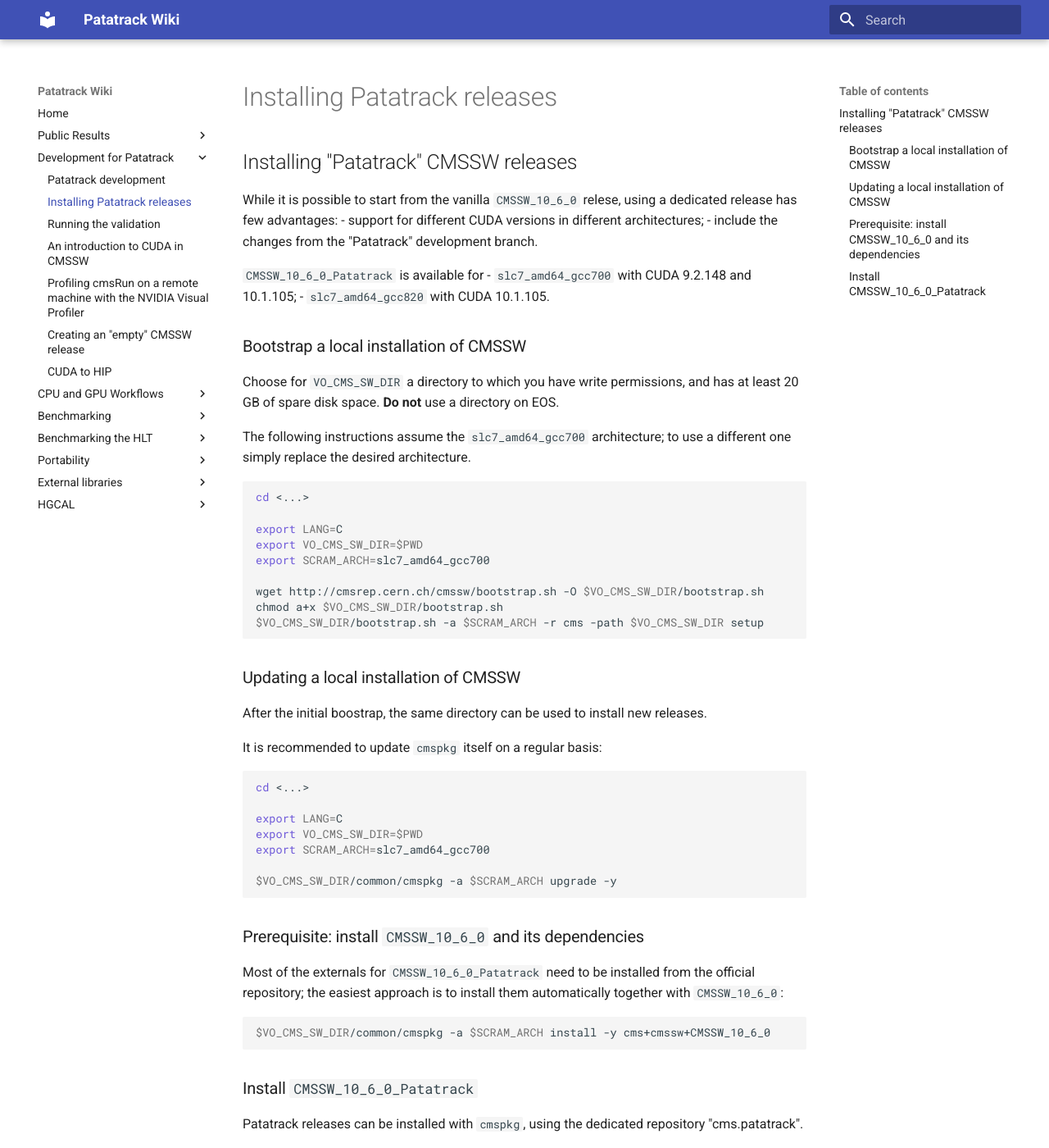
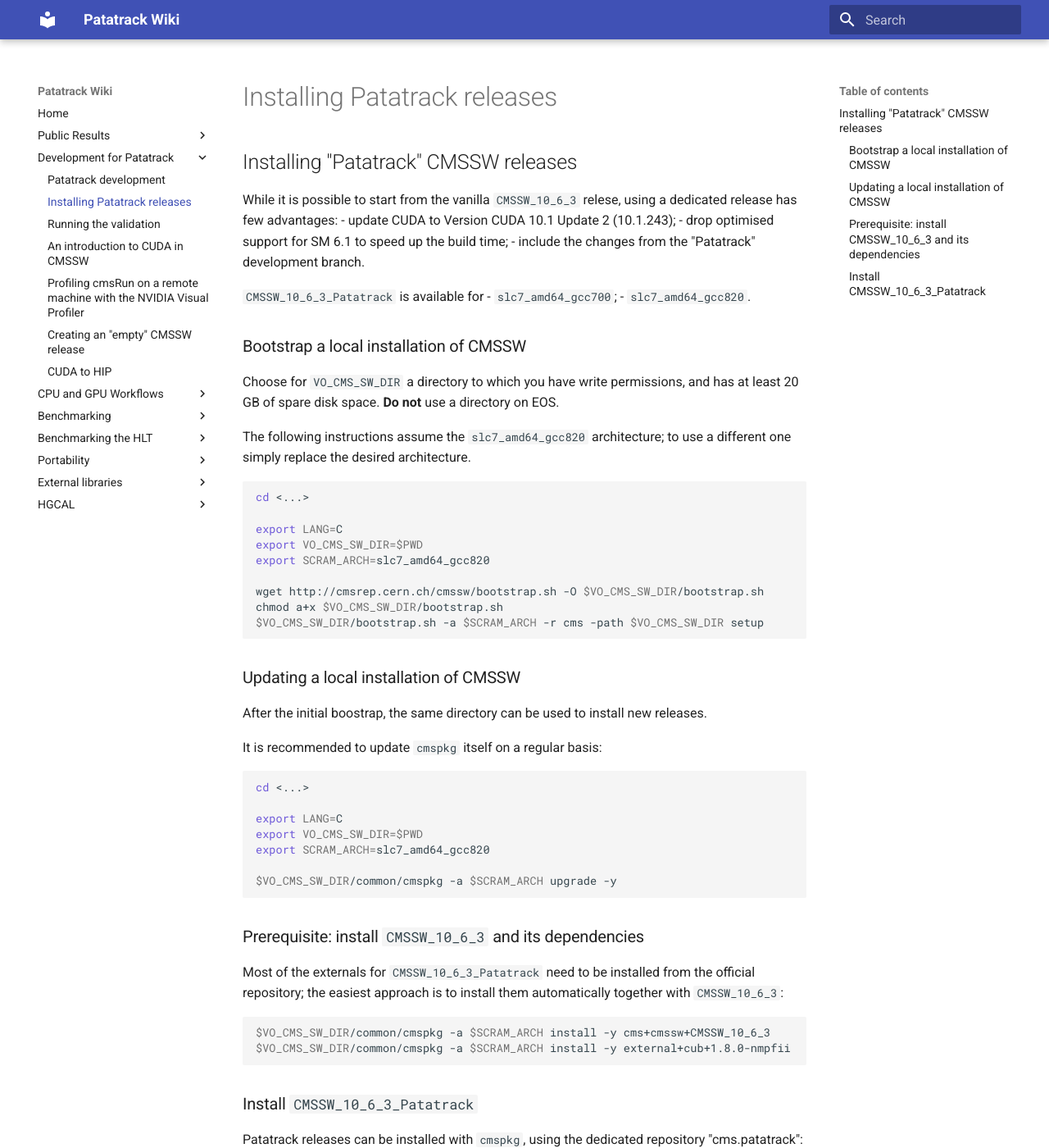
Before and after one commit to cms-patatrack/patatrack-website, an MkDocs documentation site: the page built from wiki/PatatrackReleases.md, in a window 1280 px wide and 1400 px high. Shown: the whole window at 82% size. Built offline with MkDocs 1.6.1 and Material for MkDocs 9.7.7, drawn with Linux system fonts in a browser that asks for light colours; some of the changed text lies outside the part shown.

Commit message:
Update instructions for the CMSSW_10_6_3_Patatrack releases

````diff
--- a/wiki/PatatrackReleases.md
+++ b/wiki/PatatrackReleases.md
@@ -8,21 +8,21 @@ activity:  instructions
 ---
 
 ## Installing "Patatrack" CMSSW releases
-While it is possible to start from the vanilla `CMSSW_10_6_0` relese, using a
-dedicated release has few advantages:
-  - support for different CUDA versions in different architectures;
+While it is possible to start from the vanilla `CMSSW_10_6_3` relese, using a dedicated release has few advantages:
+  - update CUDA to Version CUDA 10.1 Update 2 (10.1.243);
+  - drop optimised support for SM 6.1 to speed up the build time;
   - include the changes from the "Patatrack" development branch.
 
-`CMSSW_10_6_0_Patatrack` is available for
-  - `slc7_amd64_gcc700` with CUDA 9.2.148 and 10.1.105;
-  - `slc7_amd64_gcc820` with CUDA 10.1.105.
+`CMSSW_10_6_3_Patatrack` is available for
+  - `slc7_amd64_gcc700`;
+  - `slc7_amd64_gcc820`.
 
 
 ### Bootstrap a local installation of CMSSW
 Choose for `VO_CMS_SW_DIR` a directory to which you have write permissions, and
 has at least 20 GB of spare disk space. **Do not** use a directory on EOS.
 
-The following instructions assume the `slc7_amd64_gcc700` architecture; to use a
+The following instructions assume the `slc7_amd64_gcc820` architecture; to use a
 different one simply replace the desired architecture.
 
 ```bash
@@ -30,7 +30,7 @@ cd <...>
 
 export LANG=C
 export VO_CMS_SW_DIR=$PWD
-export SCRAM_ARCH=slc7_amd64_gcc700
+export SCRAM_ARCH=slc7_amd64_gcc820
 
 wget http://cmsrep.cern.ch/cmssw/bootstrap.sh -O $VO_CMS_SW_DIR/bootstrap.sh
 chmod a+x $VO_CMS_SW_DIR/bootstrap.sh
@@ -46,29 +46,23 @@ cd <...>
 
 export LANG=C
 export VO_CMS_SW_DIR=$PWD
-export SCRAM_ARCH=slc7_amd64_gcc700
+export SCRAM_ARCH=slc7_amd64_gcc820
 
 $VO_CMS_SW_DIR/common/cmspkg -a $SCRAM_ARCH upgrade -y
 ```
 
-### Prerequisite: install `CMSSW_10_6_0` and its dependencies
-Most of the externals for `CMSSW_10_6_0_Patatrack` need to be installed from the
+### Prerequisite: install `CMSSW_10_6_3` and its dependencies
+Most of the externals for `CMSSW_10_6_3_Patatrack` need to be installed from the
 official repository; the easiest approach is to install them automatically
-together with `CMSSW_10_6_0`:
+together with `CMSSW_10_6_3`:
 ```bash
-$VO_CMS_SW_DIR/common/cmspkg -a $SCRAM_ARCH install -y cms+cmssw+CMSSW_10_6_0
+$VO_CMS_SW_DIR/common/cmspkg -a $SCRAM_ARCH install -y cms+cmssw+CMSSW_10_6_3
+$VO_CMS_SW_DIR/common/cmspkg -a $SCRAM_ARCH install -y external+cub+1.8.0-nmpfii
 ```
 
-### Install `CMSSW_10_6_0_Patatrack`
+### Install `CMSSW_10_6_3_Patatrack`
 Patatrack releases can be installed with `cmspkg`, using the dedicated repository
-"cms.patatrack".
-
-To install `CMSSW_10_6_0_Patatrack` built with CUDA 9.2:
+"cms.patatrack":
 ```bash
-$VO_CMS_SW_DIR/common/cmspkg -a $SCRAM_ARCH -r cms.patatrack install -y cms+cmssw+CMSSW_10_6_0_Patatrack_CUDA_9_2
+$VO_CMS_SW_DIR/common/cmspkg -a $SCRAM_ARCH -r cms.patatrack install -y cms+cmssw+CMSSW_10_6_3_Patatrack
 ```
-
-To install `CMSSW_10_6_0_Patatrack` built with CUDA 10.1:
-```bash
-$VO_CMS_SW_DIR/common/cmspkg -a $SCRAM_ARCH -r cms.patatrack install -y cms+cmssw+CMSSW_10_6_0_Patatrack
-```
````
Also changed, not shown: wiki/PatatrackDevelopment.md (+13 -11 lines).
